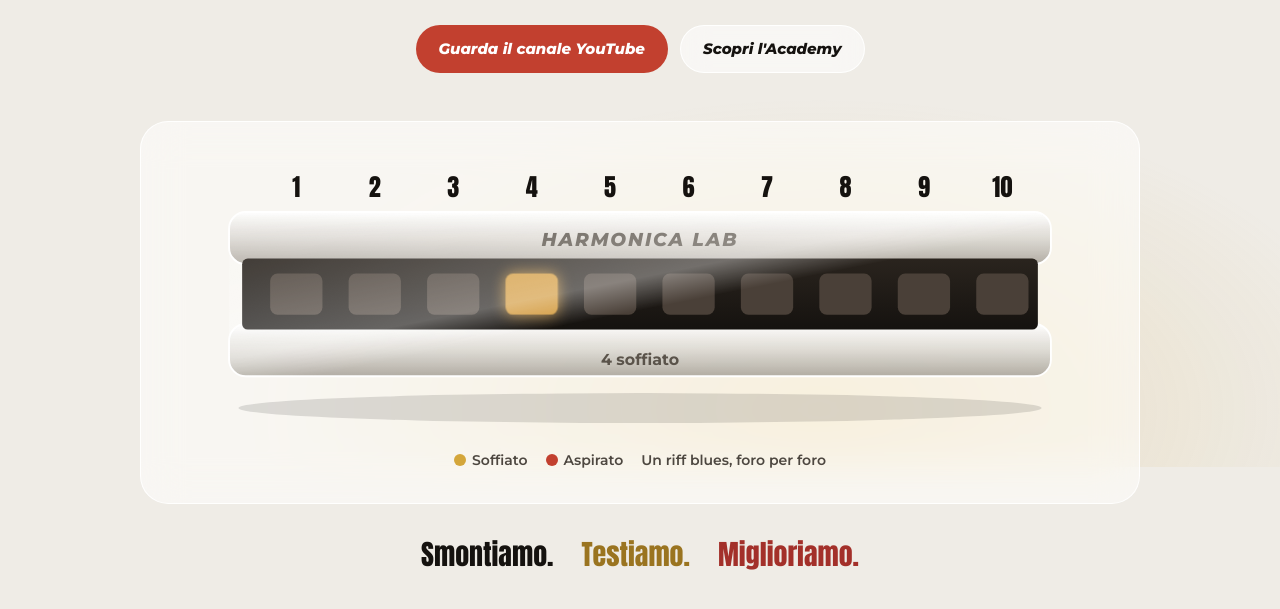
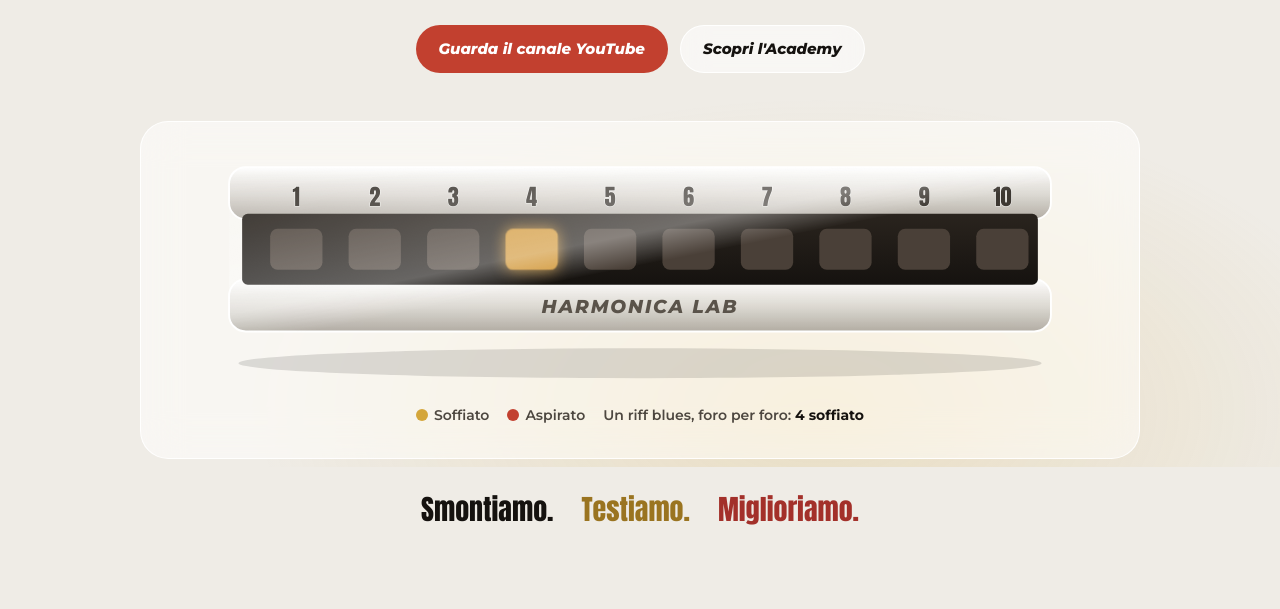
Before and after one commit to HarmonicaLab/HarmonicaLab.github.io, a plain HTML site: page index.html in a window 1280 px wide. Shown: the part 493-1102 px from the top of the page. Drawn offline with Linux system fonts and the light colour scheme.

Commit message:
Hero: numeri dei fori incisi sull'armonica
Co-Authored-By: Claude Opus 5.5 <noreply@anthropic.com>
Claude-Session: https://claude.ai/code/session_01DvBb1bBEr1cWhi1J1vJgHh

```diff
--- a/index.html
+++ b/index.html
@@ -209,7 +209,7 @@ footer .brand{justify-content:center;color:var(--ink);margin-bottom:10px}
       <a class="btn b-glass" href="#academy">Scopri l'Academy</a>
     </div>
     <div class="harp glass">
-      <svg id="harp" viewBox="0 0 1000 300" role="img" aria-label="Armonica diatonica in 10 fori che si illuminano in sequenza: oro per le note soffiate, rosso per le aspirate">
+      <svg id="harp" viewBox="0 48 1000 252" role="img" aria-label="Armonica diatonica in 10 fori che si illuminano in sequenza: oro per le note soffiate, rosso per le aspirate">
         <defs>
           <linearGradient id="plate" x1="0" y1="0" x2="0" y2="1"><stop offset="0" stop-color="#ffffff" stop-opacity=".95"/><stop offset=".5" stop-color="#d9d6d0" stop-opacity=".85"/><stop offset="1" stop-color="#a9a49b" stop-opacity=".9"/></linearGradient>
           <linearGradient id="comb" x1="0" y1="0" x2="0" y2="1"><stop offset="0" stop-color="#2a241e"/><stop offset="1" stop-color="#15120f"/></linearGradient>
@@ -220,12 +220,11 @@ footer .brand{justify-content:center;color:var(--ink);margin-bottom:10px}
         <rect x="60" y="182" width="880" height="56" rx="18" fill="url(#plate)" stroke="#fff" stroke-width="2"/>
         <rect x="74" y="112" width="852" height="76" rx="6" fill="url(#comb)"/>
         <g id="holes"></g>
-        <g id="nums" font-family="Anton,sans-serif" font-size="26" text-anchor="middle" fill="#15120f"></g>
-        <text x="500" y="98" text-anchor="middle" font-family="Montserrat,sans-serif" font-weight="800" font-style="italic" font-size="20" fill="#5a534a" letter-spacing="2">HARMONICA LAB</text>
+        <g id="nums" font-family="Anton,sans-serif" font-size="24" text-anchor="middle" fill="#3d3832" style="paint-order:stroke" stroke="#ffffff" stroke-width="1.2" stroke-opacity=".7"></g>
+        <text x="500" y="218" text-anchor="middle" font-family="Montserrat,sans-serif" font-weight="800" font-style="italic" font-size="20" fill="#5a534a" letter-spacing="2">HARMONICA LAB</text>
         <rect x="60" y="62" width="880" height="176" rx="18" fill="url(#shine)" opacity=".5" pointer-events="none"/>
-        <text x="500" y="226" text-anchor="middle" font-family="Montserrat,sans-serif" font-weight="700" font-size="17" fill="#5a534a" id="readout">1 soffiato</text>
-      </svg>
-      <div class="legend"><span><i style="background:var(--goldf)"></i>Soffiato</span><span><i style="background:var(--redf)"></i>Aspirato</span><span>Un riff blues, foro per foro</span></div>
+              </svg>
+      <div class="legend"><span><i style="background:var(--goldf)"></i>Soffiato</span><span><i style="background:var(--redf)"></i>Aspirato</span><span>Un riff blues, foro per foro: <b id="readout" style="color:var(--ink)">1 soffiato</b></span></div>
     </div>
     <div class="motto"><span>Smontiamo.</span><span>Testiamo.</span><span>Miglioriamo.</span></div>
   </div>
@@ -418,7 +417,7 @@ for (let i=0;i<10;i++){
   const r = document.createElementNS(NS,'rect');
   Object.entries({x, y:128, width:56, height:44, rx:8, fill:'#4a4038', class:'hole'}).forEach(([k,v])=>r.setAttribute(k,v));
   hg.appendChild(r); holes.push(r);
-  const t = document.createElementNS(NS,'text'); t.setAttribute('x', x+28); t.setAttribute('y', 46); t.textContent = i+1; ng.appendChild(t);
+  const t = document.createElementNS(NS,'text'); t.setAttribute('x', x+28); t.setAttribute('y', 104); t.textContent = i+1; ng.appendChild(t);
 }
 const riff = [[1,'b'],[2,'d'],[3,'b'],[4,'b'],[4,'d'],[5,'b'],[4,'d'],[4,'b'],[3,'b'],[2,'d']];
 const out = document.getElementById('readout');
```
